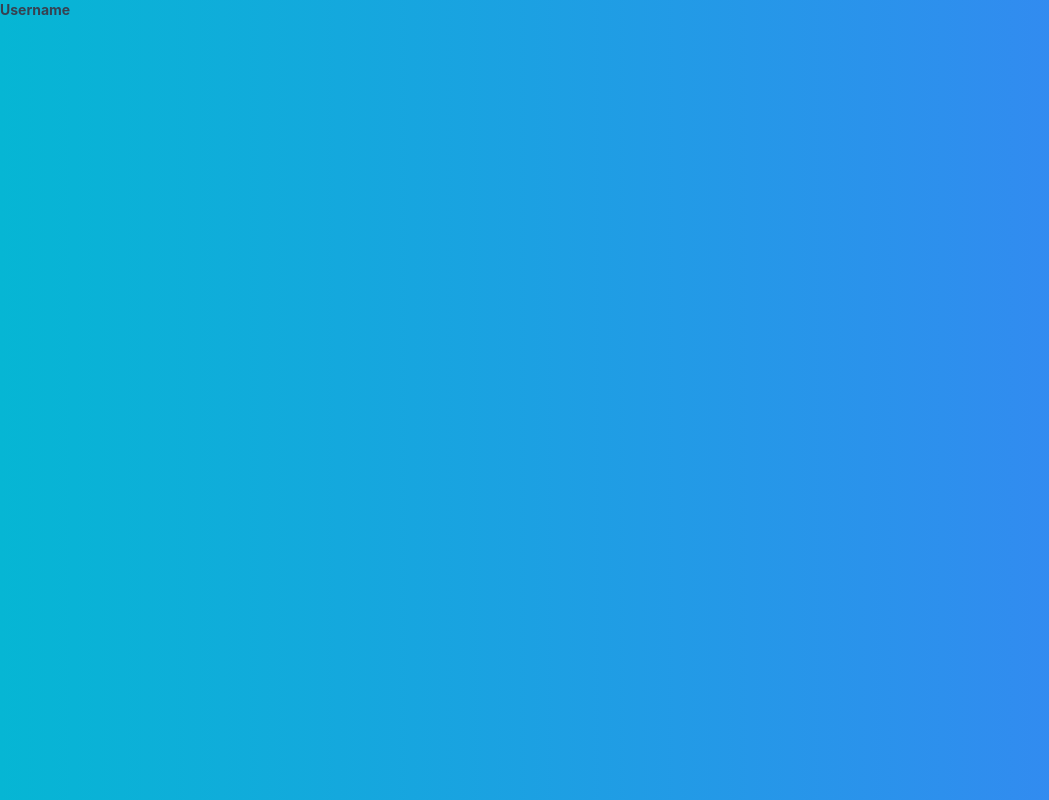
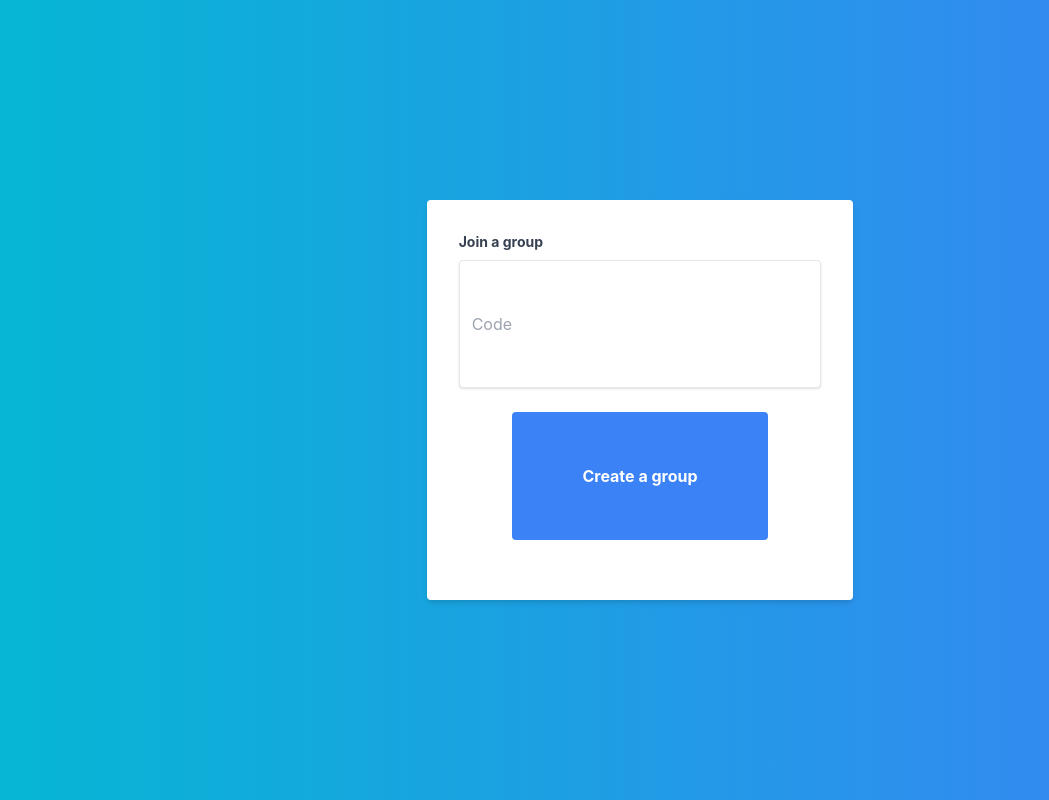
Before and after one commit to Nick-Knighton/Slice, a React (Create React App) app in the folder frontend/: page / in a window 1280 px wide. Shown: the whole page, without its empty margins (0-1049 px from the left). Built offline with nearby package versions, Linux system fonts and the light colour scheme.

Commit message:
Added align

```diff
--- a/frontend/src/App.js
+++ b/frontend/src/App.js
@@ -3,10 +3,24 @@ import logo from './logo.svg';
 
 function App() {
   return (
-    <div className="h-screen bg-gradient-to-r from-cyan-500 to-blue-500">
-      <label class="block text-gray-700 text-sm font-bold mb-2" for="username">
-        Username
-      </label>
+    <div className="h-screen bg-gradient-to-r from-cyan-500 to-blue-500 flex items-center justify-center">
+
+        <form class="bg-white shadow-md rounded px-8 pt-8 pb-8 h-1/2 w-1/3">
+
+          <div class="mb-6 items-center">
+            <label class="block text-gray-700 text-sm font-bold mb-2" for="username">
+              Join a group
+            </label>
+            <input class="h-32 shadow appearance-none border rounded w-full py-2 px-3 text-gray-700 leading-tight focus:outline-none focus:shadow-outline" id="username" type="text" placeholder="Code"/>
+          </div>
+
+          <div class="flex items-center justify-center">
+            <button class="w-64 h-32 bg-blue-500 hover:bg-blue-700 text-white font-bold py-2 px-4 rounded focus:outline-none focus:shadow-outline" type="button">
+              Create a group
+            </button>
+          </div>
+
+        </form>
 
     </div>
   );
```
